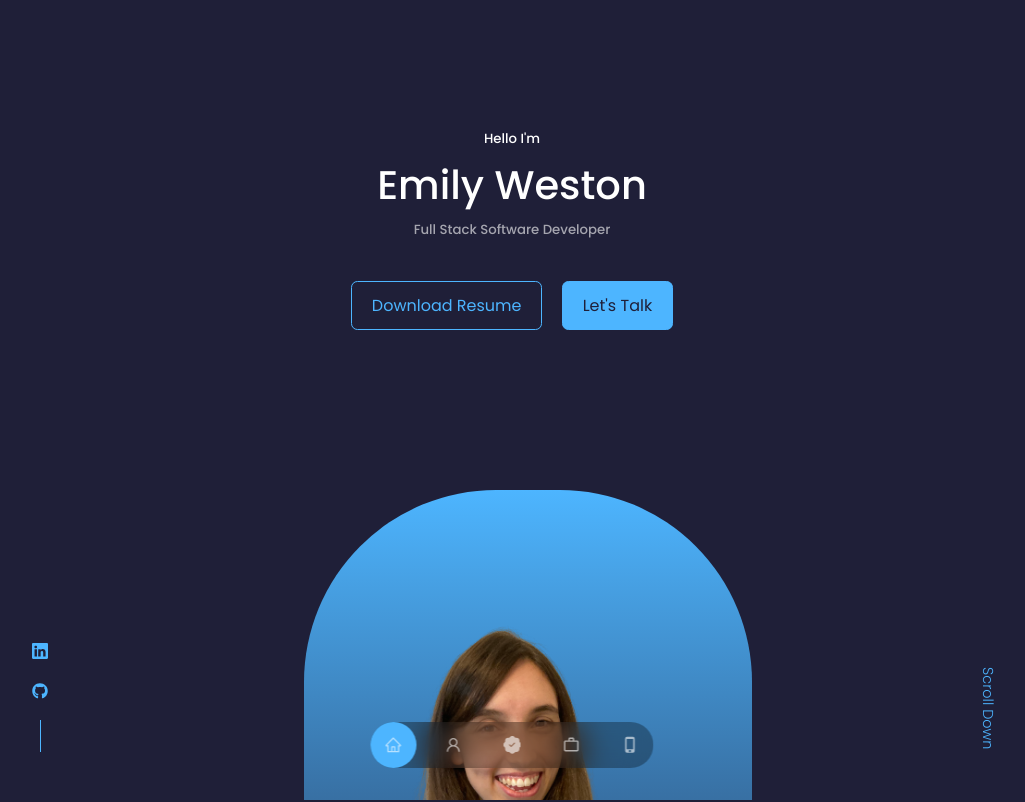
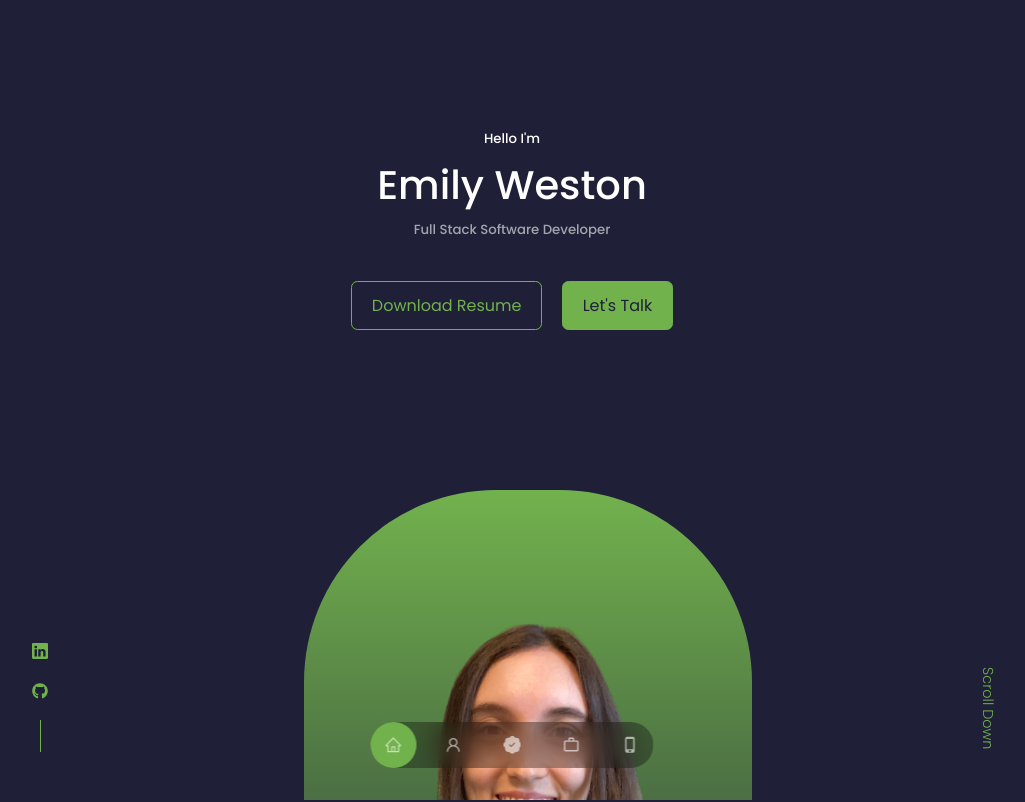
Before and after one commit to westonwork/Portfolio, a React (Create React App) app: page / in a window 1280 px wide. Shown: the top 802 px of the page, without its empty margins (128-1153 px from the left). Built offline with nearby package versions, Linux system fonts and the light colour scheme.

Commit message:
Header img, color scheme, github links

```diff
--- a/src/components/header/Header.jsx
+++ b/src/components/header/Header.jsx
@@ -1,7 +1,7 @@
 import React from 'react'
 import './header.css'
 import CTA from './CTA'
-import ME from '../../images/emily9.png'
+import ME from '../../images/emily1.png'
 import HeaderSocials from '../header/HeaderSocials'
 
 const Header = () => {
--- a/src/components/portfolio/Portfolio.jsx
+++ b/src/components/portfolio/Portfolio.jsx
@@ -16,8 +16,8 @@ const Portfolio = () => {
                     </div>
                         <h3>Read To Me: Children's Reading Fluency App</h3>
                         <div className='portfolio__item-cta'>
-                            <a href="https://github.com/westonwork" className='btn' target='_blank'>Github</a>
-                            <a href="#" className='btn btn-primary' target='_blank'>Live Demo</a>
+                            <a href="https://github.com/westonwork/Read-To-Me-App" className='btn' target='_blank'>Github</a>
+                            {/* <a href="#" className='btn btn-primary' target='_blank'>Live Demo</a> */}
                         </div>
                 </article>
                 <article className='portfolio__item'>
@@ -26,8 +26,8 @@ const Portfolio = () => {
                     </div>
                         <h3>TickIt Bug Tracker: Software Bug Tracking App</h3>
                         <div className='portfolio__item-cta'>
-                            <a href="https://github.com/westonwork" className='btn' target='_blank'>Github</a>
-                            <a href="#" className='btn btn-primary' target='_blank'>Live Demo</a>
+                            <a href="https://github.com/westonwork/TickItBugTracker" className='btn' target='_blank'>Github</a>
+                            {/* <a href="#" className='btn btn-primary' target='_blank'>Live Demo</a> */}
                         </div>
                 </article>
             </div>
--- a/src/index.css
+++ b/src/index.css
@@ -13,10 +13,10 @@
 :root {
   --color-bg:#1f1f38;
   --color-bg-variant:#2c2c6c;
-  /* --color-primary: rgb(114, 178, 77);
-  --color-primary-variant: rgba(114, 178, 10, 0.3); */
-  --color-primary:#4db5ff;
-  --color-primary-variant: rgba(77, 181, 255, 0.4);
+  --color-primary: rgb(114, 178, 77);
+  --color-primary-variant: rgba(114, 178, 10, 0.3);
+  /* --color-primary:#4db5ff;
+  --color-primary-variant: rgba(77, 181, 255, 0.4); */
   --color-white:#fff;
   --color-light: rgba(255, 255, 255, 0.6);
 
```
